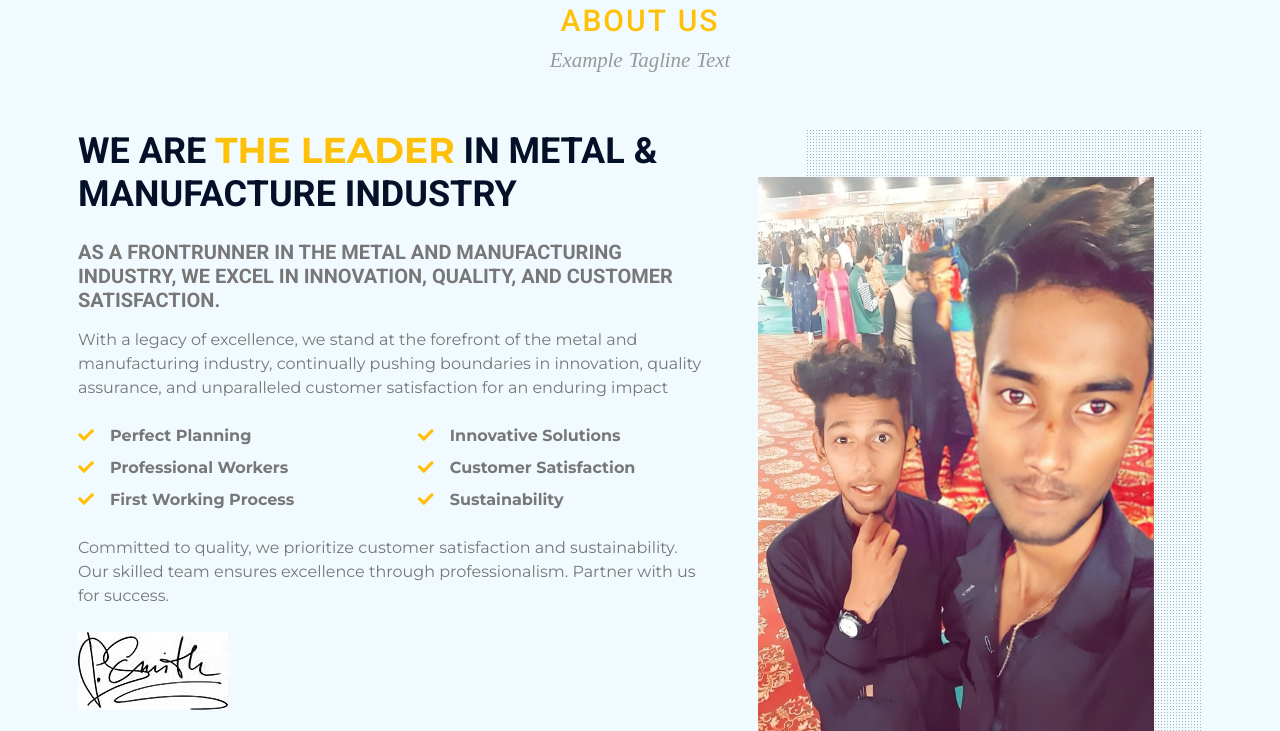
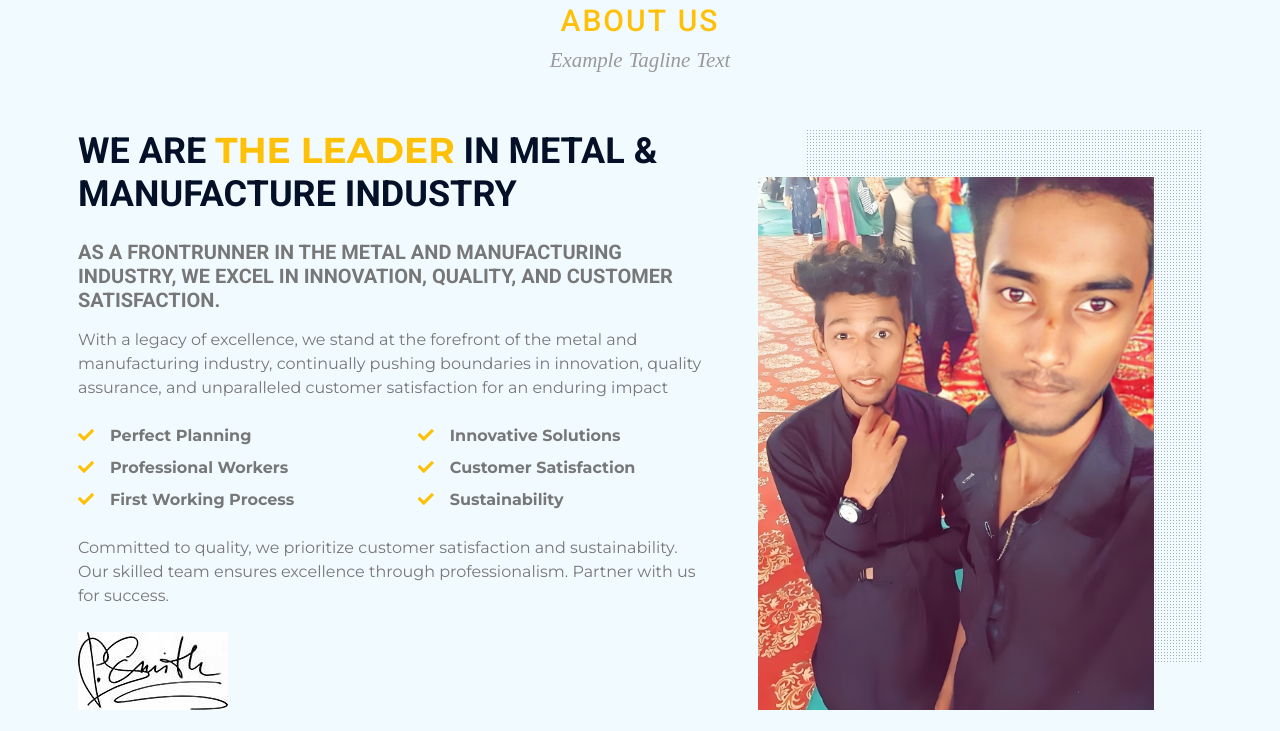
Before and after one commit to mohitdangi/lodhi-industries-final-set, a plain HTML site: page index.html in a window 1280 px wide. Shown: the part 937-1668 px from the top of the page. Drawn offline with nearby package versions, Linux system fonts and the light colour scheme.

Commit message:
mohit bhai chutiye4

```diff
--- a/index.html
+++ b/index.html
@@ -162,12 +162,12 @@
               <p class="mb-4">Committed to quality, we prioritize customer satisfaction and sustainability. Our skilled team ensures excellence through professionalism. Partner with us for success.</p>
               <img src="img/signature.jpg" alt="">
           </div>
-          <div class="col-lg-5 pb-5" style="min-height: 800px;">
+          <div class="col-lg-5 pb-5 desktop-none" style="min-height: 400px; ">
 
               <div class="position-relative bg-dark-radial h-100 ms-5">
 
                 <!-- change -->
-                  <img class="position-absolute w-100 h-100 mt-5 ms-n5" src="img/about.png" style="width: 100%;">
+                  <img class="position-absolute w-100 h-100 mt-5 ms-n5 " src="img/about.png" style="object-fit: cover;">
               </div>
           </div>
           <div class="row">
--- a/style.css
+++ b/style.css
@@ -924,6 +924,9 @@ align-items: center;
 			background-size: 100%;
 			background-repeat: no-repeat;
 		}
+		.desktop-none{
+			display: none;
+		}
   }
 
   @media screen and (min-width: 768px) {
```
